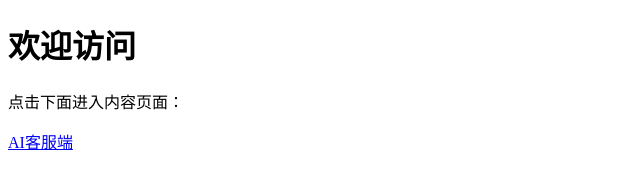
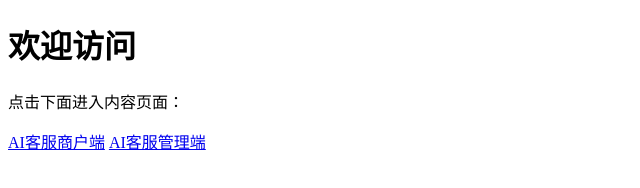
Before and after one commit to liuious/AICustomer, a plain HTML site: page index.html in a window 1280 px wide. Shown: the whole page, without its empty margins (0-640 px from the left). Drawn offline with Linux system fonts and the light colour scheme.

Commit message:
Update index.html

```diff
--- a/index.html
+++ b/index.html
@@ -9,6 +9,7 @@
   <h1>欢迎访问</h1>
   <p>点击下面进入内容页面：</p>
 
-  <a href="./AICustomer-client.html">AI客服端</a>
+  <a href="./AICustomer-client.html">AI客服商户端</a>
+  <a href="./AICustomer-server.html">AI客服管理端</a>
 </body>
 </html>
```
